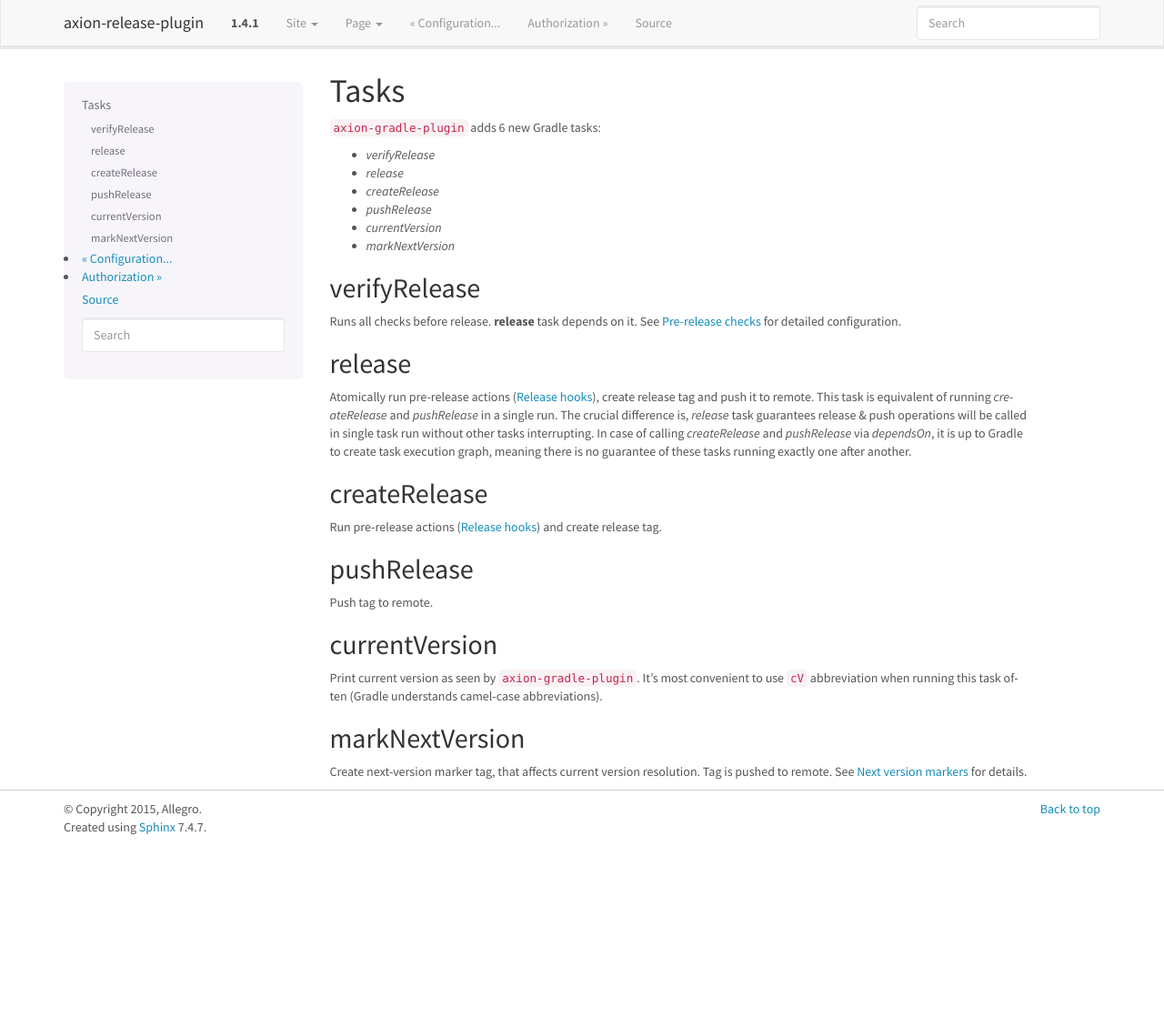
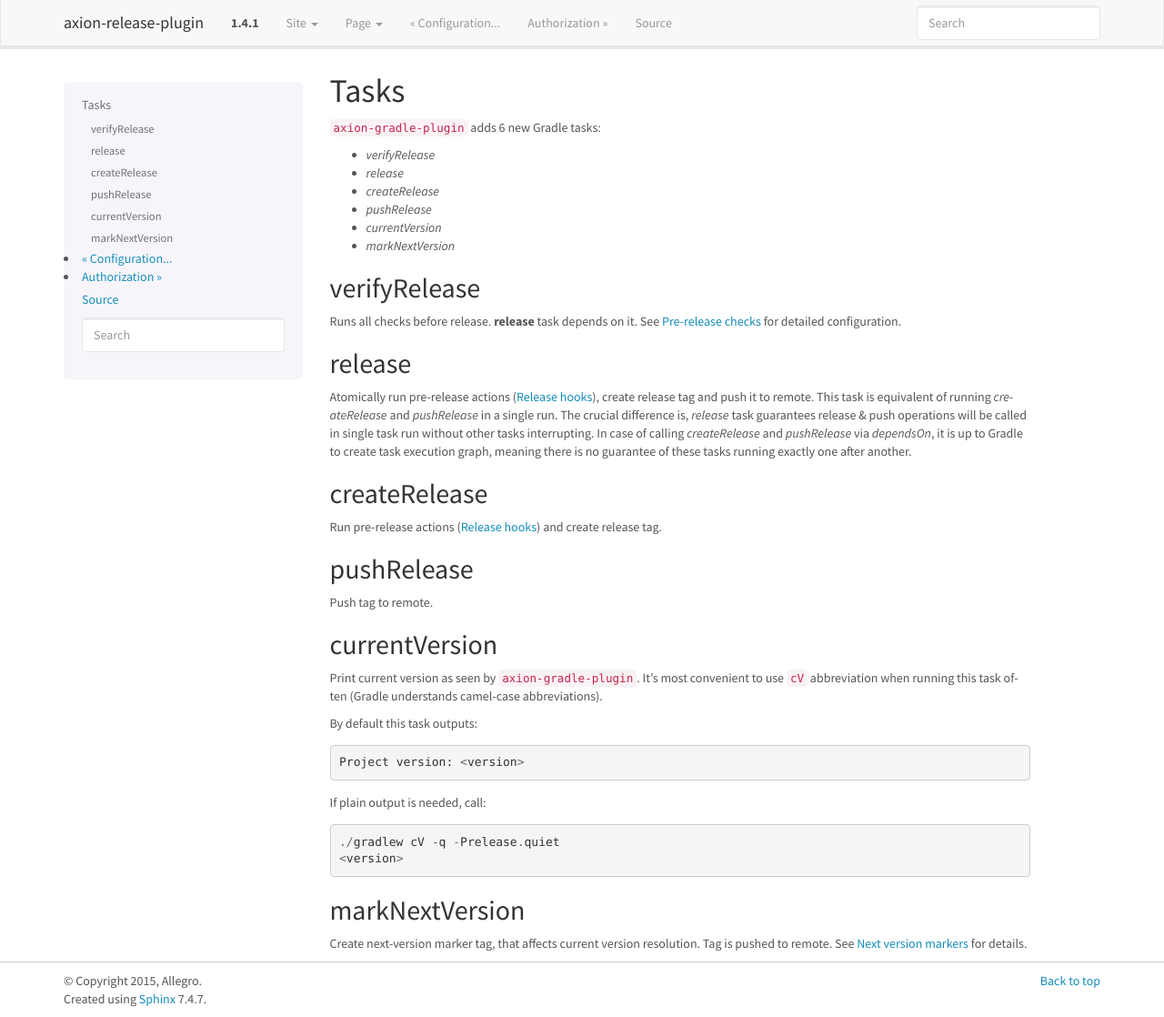
Before and after one commit to allegro/axion-release-plugin, a Sphinx documentation site: the page built from docs/configuration/tasks.rst, in a window 1280 px wide and 1118 px high. Shown: the whole window at 91% size. Built offline with Sphinx 7.4.7, drawn with Linux system fonts in a browser that asks for light colours.

Commit message:
Add -Prelease.quiet to output plain version in cV task

```diff
--- a/docs/configuration/tasks.rst
+++ b/docs/configuration/tasks.rst
@@ -40,6 +40,15 @@
 Print current version as seen by ``axion-gradle-plugin``. It's most convenient to use ``cV`` abbreviation when running
 this task often (Gradle understands camel-case abbreviations).
 
+By default this task outputs::
+
+    Project version: <version>
+
+If plain output is needed, call::
+
+    ./gradlew cV -q -Prelease.quiet
+    <version>
+
 markNextVersion
 ---------------
 
```
Also changed, not shown: 2 other files.
